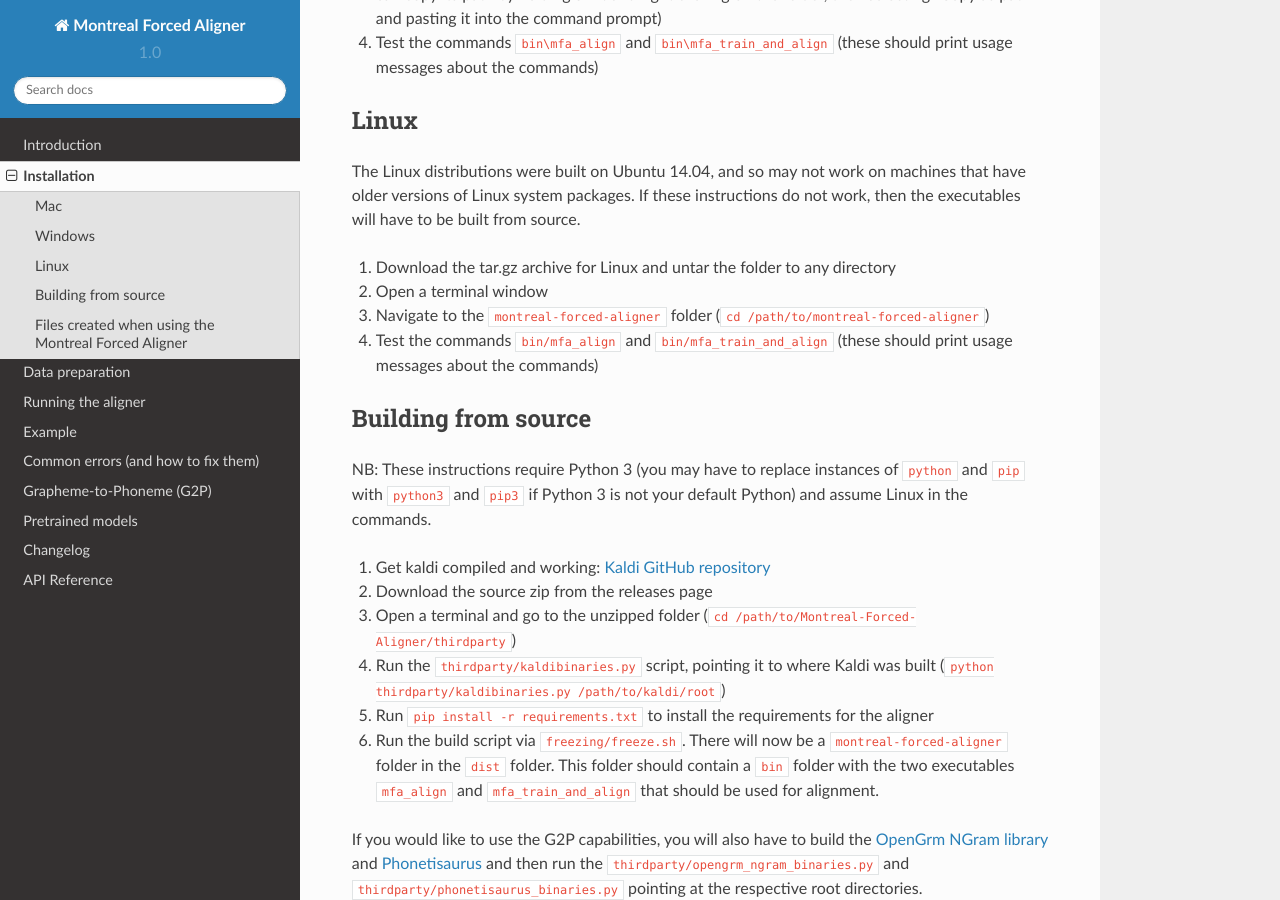
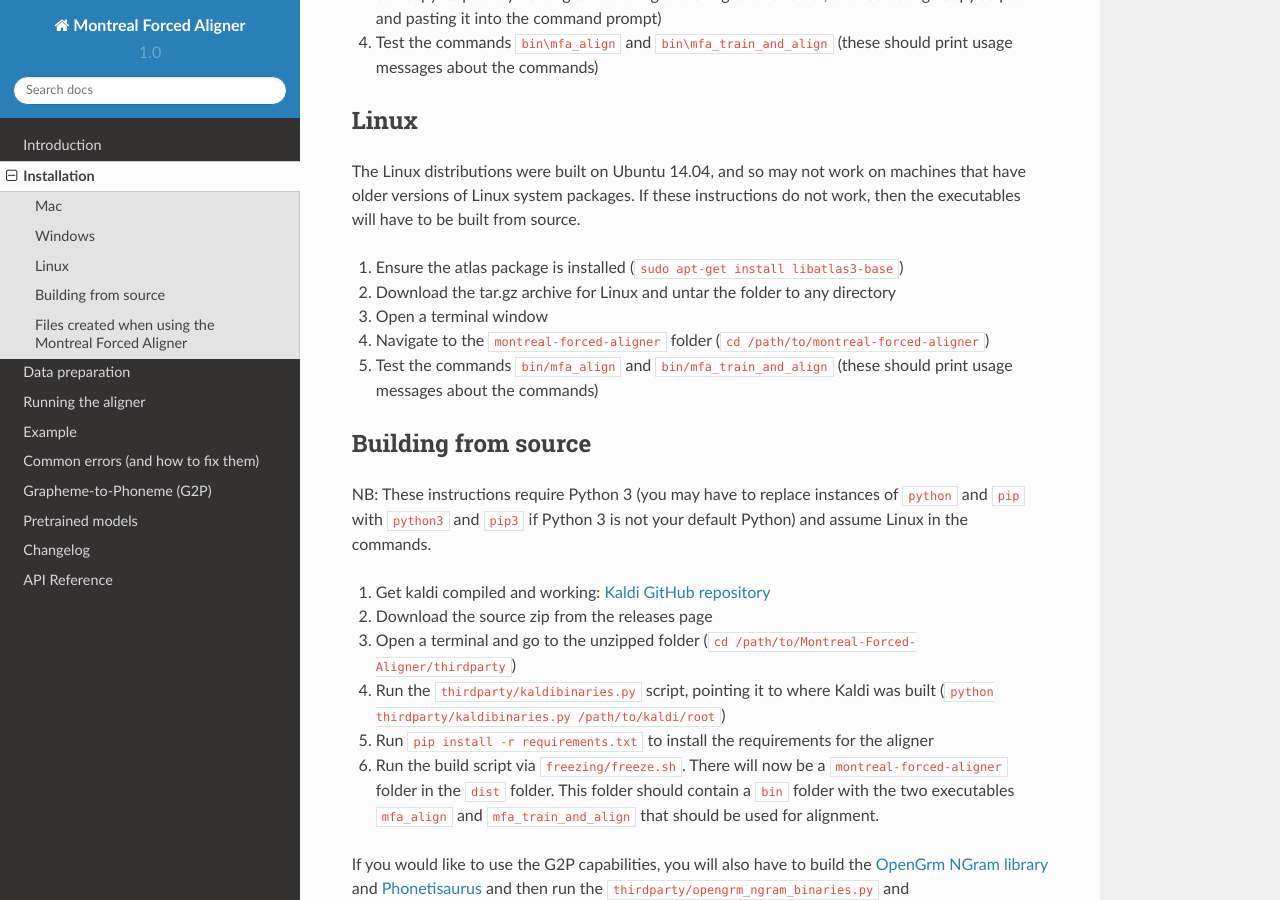
Before and after one commit to MontrealCorpusTools/Montreal-Forced-Aligner, a Sphinx documentation site: the page built from docs/source/installation.rst, in a window 1280 px wide and 900 px high, scrolled down 783 px. Built offline with Sphinx 7.4.7 and the Read the Docs theme 2.0.0, drawn with Linux system fonts in a browser that asks for light colours.

Commit message:
DOCS: Update Linux installation instructions
Add external atlas package dependency information

```diff
--- a/docs/source/installation.rst
+++ b/docs/source/installation.rst
@@ -48,10 +48,11 @@
 machines that have older versions of Linux system packages.  If these instructions
 do not work, then the executables will have to be built from source.
 
-1. Download the tar.gz archive for Linux and untar the folder to any directory
-2. Open a terminal window
-3. Navigate to the ``montreal-forced-aligner`` folder (``cd /path/to/montreal-forced-aligner``)
-4. Test the commands ``bin/mfa_align`` and ``bin/mfa_train_and_align`` (these should print usage messages about the commands)
+1. Ensure the atlas package is installed (``sudo apt-get install libatlas3-base``)
+2. Download the tar.gz archive for Linux and untar the folder to any directory
+3. Open a terminal window
+4. Navigate to the ``montreal-forced-aligner`` folder (``cd /path/to/montreal-forced-aligner``)
+5. Test the commands ``bin/mfa_align`` and ``bin/mfa_train_and_align`` (these should print usage messages about the commands)
 
 Building from source
 ====================
```
